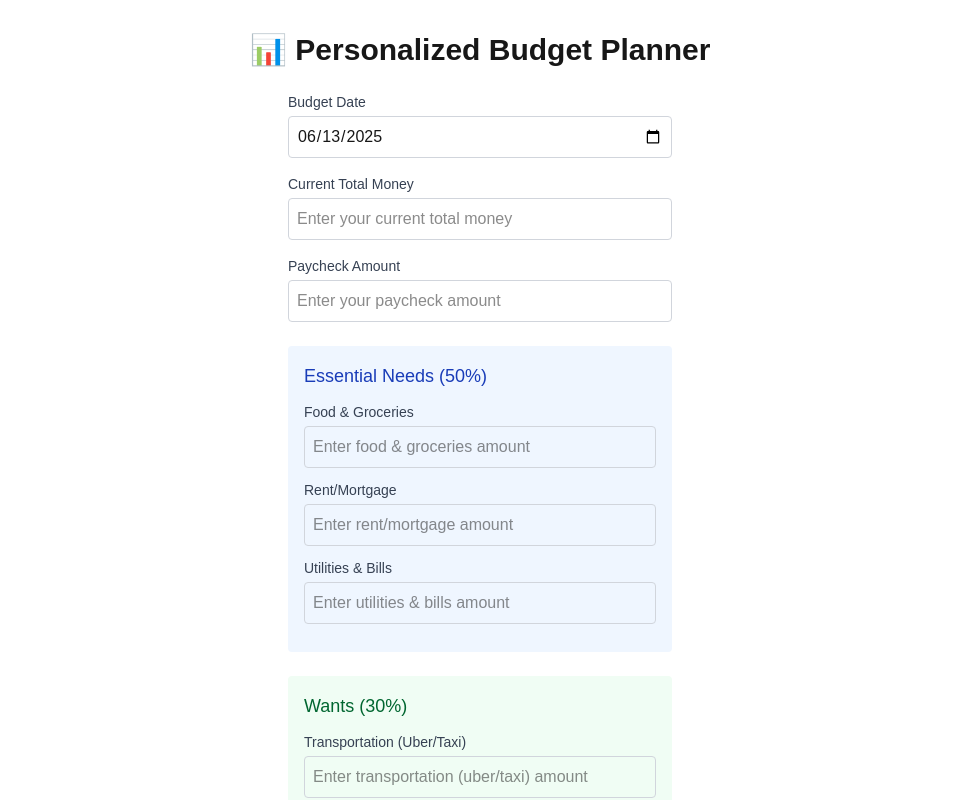
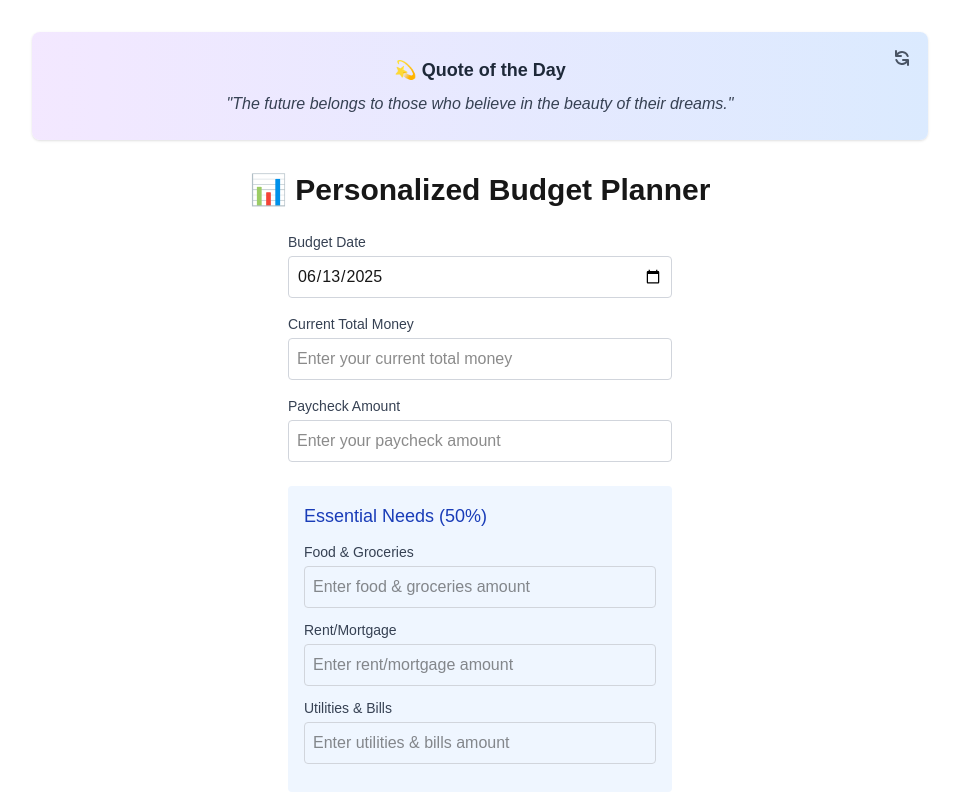
Before and after one commit to kingcatus/my_budget_app, a Next.js app: page / in a window 1280 px wide. Shown: the top 800 px of the page, without its empty margins (160-1119 px from the left). Built offline with nearby package versions, Linux system fonts and the light colour scheme.

Commit message:
Added Quote of the Day feature with refresh button

```diff
--- a/pages/index.tsx
+++ b/pages/index.tsx
@@ -53,6 +53,28 @@ export default function Home() {
   }>(null);
 
   const [history, setHistory] = useState<BudgetEntry[]>([]);
+
+  const dailyQuotes = [
+    "The only way to do great work is to love what you do.",
+    "Success is not final, failure is not fatal: it is the courage to continue that counts.",
+    "The future belongs to those who believe in the beauty of their dreams.",
+    "Your time is limited, don't waste it living someone else's life.",
+    "The best way to predict the future is to create it.",
+    "Don't watch the clock; do what it does. Keep going.",
+    "The only limit to our realization of tomorrow is our doubts of today.",
+    "Believe you can and you're halfway there.",
+    "Everything you've ever wanted is on the other side of fear.",
+    "The harder you work for something, the greater you'll feel when you achieve it."
+  ];
+
+  const [dailyQuote, setDailyQuote] = useState(() =>
+    dailyQuotes[Math.floor(Math.random() * dailyQuotes.length)]
+  );
+
+  const refreshQuote = () => {
+    const newQuote = dailyQuotes[Math.floor(Math.random() * dailyQuotes.length)];
+    setDailyQuote(newQuote);
+  };
 
   useEffect(() => {
     const savedHistory = localStorage.getItem('budgetHistory');
@@ -290,6 +312,25 @@ export default function Home() {
 
   return (
     <main className="min-h-screen flex flex-col items-center justify-center p-8">
+      {/* Quote of the Day Section */}
+      <div className="w-full max-w-4xl mb-8">
+        <div className="bg-gradient-to-r from-purple-100 to-blue-100 p-6 rounded-lg shadow-sm relative">
+          <button
+            onClick={refreshQuote}
+            className="absolute top-2 right-2 p-2 text-gray-600 hover:text-purple-600 transition-colors"
+            title="Get new quote"
+          >
+            <svg xmlns="http://www.w3.org/2000/svg" className="h-5 w-5" viewBox="0 0 20 20" fill="currentColor">
+              <path fillRule="evenodd" d="M4 2a1 1 0 011 1v2.101a7.002 7.002 0 0111.601 2.566 1 1 0 11-1.885.666A5.002 5.002 0 005.999 7H9a1 1 0 010 2H4a1 1 0 01-1-1V3a1 1 0 011-1zm.008 9.057a1 1 0 011.276.61A5.002 5.002 0 0014.001 13H11a1 1 0 110-2h5a1 1 0 011 1v5a1 1 0 11-2 0v-2.101a7.002 7.002 0 01-11.601-2.566 1 1 0 01.61-1.276z" clipRule="evenodd" />
+            </svg>
+          </button>
+          <div className="text-center">
+            <h2 className="text-lg font-semibold text-gray-800 mb-2">💫 Quote of the Day</h2>
+            <p className="text-gray-700 italic">"{dailyQuote}"</p>
+          </div>
+        </div>
+      </div>
+
       <h1 className="text-3xl font-bold mb-6">📊 Personalized Budget Planner</h1>
       <form onSubmit={handleSubmit} className="space-y-6 w-full max-w-sm">
         <div className="space-y-4">
```
